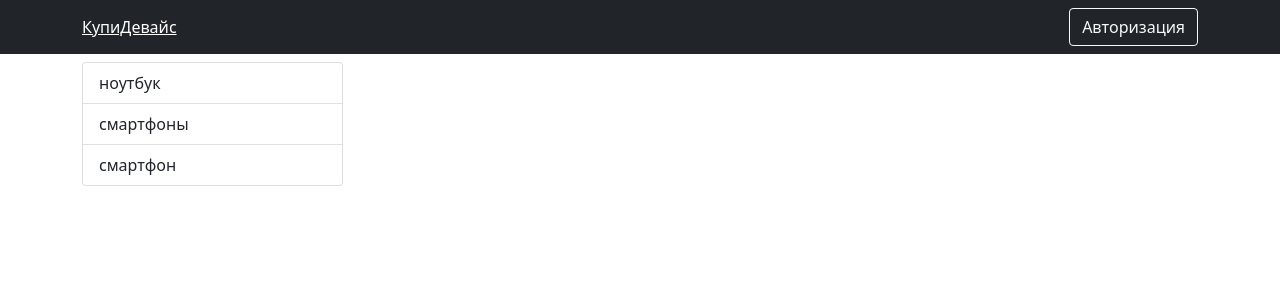
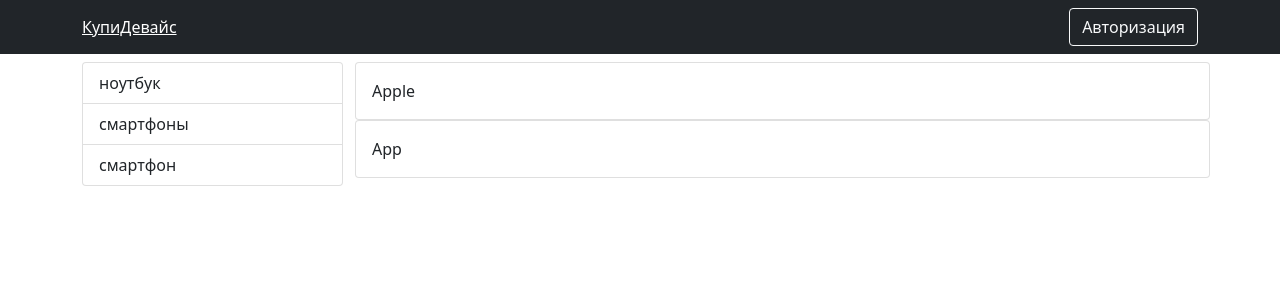
Before and after one commit to Alex-esc1/online_store, a React (Create React App) app in the folder client/: page / in a window 1280 px wide. Shown: the top 300 px of the page. Built offline with nearby package versions, Linux system fonts and the light colour scheme.

Commit message:
Создаю BrandBar
Создаю панель с брендами

```diff
--- /dev/null
+++ b/client/src/components/BrandBar.js
@@ -0,0 +1,22 @@
+import React, {useContext} from 'react';
+import {observer} from "mobx-react-lite";
+import {Context} from '../index';
+import {Card, Row} from "react-bootstrap";
+
+const BrandBar = observer( () => {
+    const {device} = useContext(Context)
+    return (
+        <Row className="d-flex">
+            {device.brands.map(brand =>
+                <Card
+                    key={brand.id}
+                    className="p-3"
+                >
+                    {brand.name}
+                </Card>
+            )}
+        </Row>
+    );
+});
+
+export default BrandBar;
--- a/client/src/pages/Shop.js
+++ b/client/src/pages/Shop.js
@@ -2,8 +2,7 @@ import React from 'react';
 import {Container} from 'react-bootstrap';
 import TypeBar from '../components/TypeBar';
 import {Col, Row} from "react-bootstrap";
-
-
+import BrandBar from '../components/BrandBar';
 
 const Shop = () => {
     return (
@@ -13,7 +12,7 @@ const Shop = () => {
                     <TypeBar/>
                 </Col>
                 <Col md={9}>
-
+                    <BrandBar/>
                 </Col>
             </Row>
         </Container>
```
